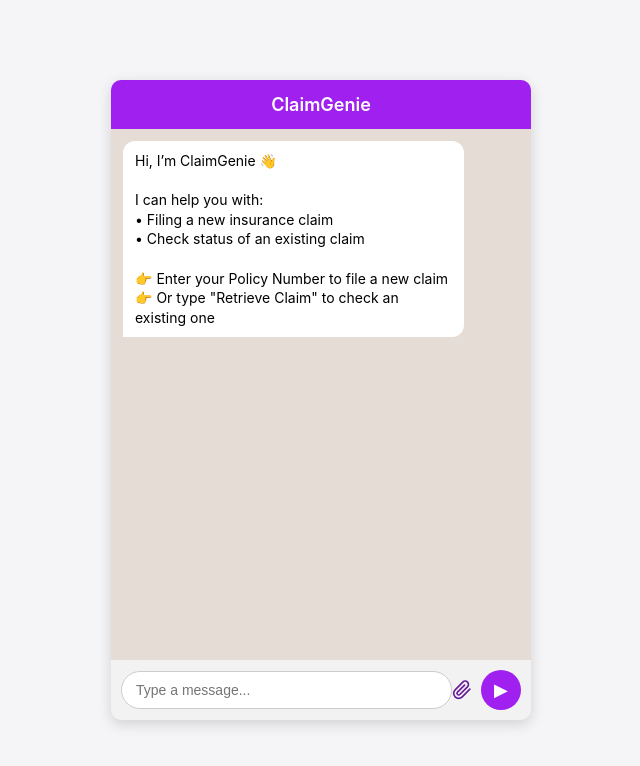
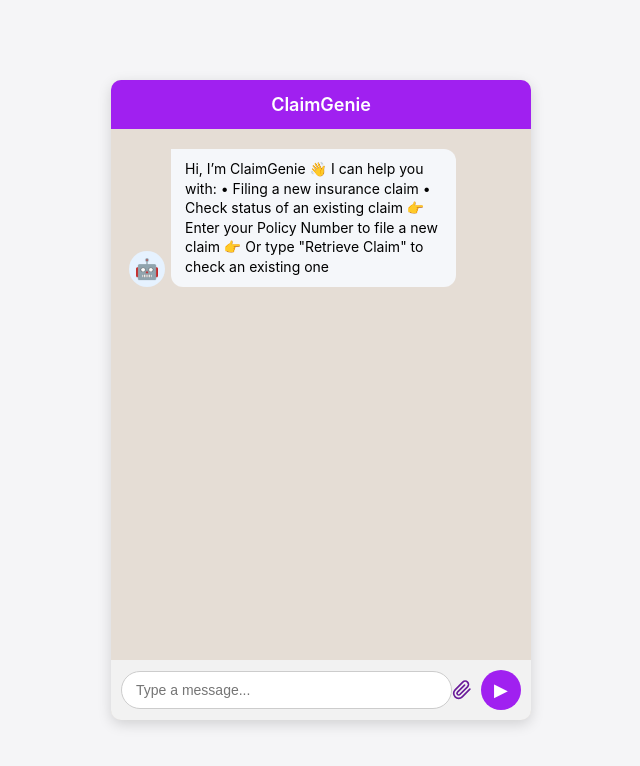
Before and after one commit to harshasai27/ClaimGenie2, a React (Create React App) app in the folder claim-genie-ui/: page /chat in a window 1280 px wide. Shown: the top 766 px of the page, without its empty margins (319-959 px from the left). Built offline with nearby package versions, Linux system fonts and the light colour scheme.

Commit message:
Updated styling for Bot and User logo

```diff
--- a/claim-genie-ui/src/components/ClaimGenie.css
+++ b/claim-genie-ui/src/components/ClaimGenie.css
@@ -36,7 +36,7 @@
   flex-direction: column;
 }
 
-.cg-bubble {
+/* .cg-bubble {
   max-width: 80%;
   padding: 10px 12px;
   border-radius: 12px;
@@ -57,7 +57,7 @@
   align-self: flex-end;
   background: #d2f8d2;
   border-bottom-right-radius: 0;
-}
+} */
 
 .cg-input-row {
   display: flex;
@@ -120,3 +120,56 @@
 .cg-upload-btn:hover {
  transform: scale(1.1);
 }
+
+
+/* Message Row */
+.cg-message-row {
+ display: flex;
+ align-items: flex-end;
+ margin: 8px 0;
+}
+/* Alignment */
+.cg-message-row.bot {
+ justify-content: flex-start;
+}
+.cg-message-row.user {
+ justify-content: flex-end;
+}
+/* Avatar */
+.cg-avatar {
+ width: 36px;
+ height: 36px;
+ border-radius: 50%;
+ font-size: 20px;
+ display: flex;
+ align-items: center;
+ justify-content: center;
+ margin: 0 6px;
+ background: #f0f0f0;
+}
+/* Optional custom colors */
+.bot-avatar {
+ background: #e6f2ff;
+}
+.user-avatar {
+ background: #e8ffe6;
+}
+/* Chat Bubble */
+.cg-bubble {
+ max-width: 65%;
+ padding: 10px 14px;
+ border-radius: 12px;
+ font-size: 14px;
+ line-height: 1.4;
+}
+/* Bot bubble */
+.cg-bubble.bot {
+ background: #f5f7fa;
+ border-top-left-radius: 0;
+}
+/* User bubble */
+.cg-bubble.user {
+ background: #007bff;
+ color: white;
+ border-top-right-radius: 0;
+}
--- a/claim-genie-ui/src/components/ClaimGenie.jsx
+++ b/claim-genie-ui/src/components/ClaimGenie.jsx
@@ -2,8 +2,8 @@ import { useState, useEffect, useRef } from "react";
 import axios from "axios";
 import "./ClaimGenie.css";
 
-//const API_URL = "https://legendary-space-carnival-gg4vwjqxgj5cwr6p-5000.app.github.dev/api/chat";
-const API_URL = "https://zany-engine-97w7wpjg94w93xgjj-5000.app.github.dev/api/chat";
+const API_URL = "https://legendary-space-carnival-gg4vwjqxgj5cwr6p-5000.app.github.dev/api/chat";
+//const API_URL = "https://zany-engine-97w7wpjg94w93xgjj-5000.app.github.dev/api/chat";
 
 
 export default function ClaimGenie() {
@@ -66,11 +66,28 @@ export default function ClaimGenie() {
                 <div className="cg-header">ClaimGenie</div>
 
                 <div className="cg-messages">
-                    {messages.map((m, i) => (
+                    {/* {messages.map((m, i) => (
                         <div key={i} className={`cg-bubble ${m.from}`}>
                             {m.text}
                         </div>
-                    ))}
+                    ))} */}
+
+                    {messages.map((m, i) => (
+<div key={i} className={`cg-message-row ${m.from}`}>
+   {/* Bot Avatar */}
+   {m.from === "bot" && (
+<div className="cg-avatar bot-avatar">🤖</div>
+   )}
+   {/* Message Bubble */}
+<div className={`cg-bubble ${m.from}`}>
+     {m.text}
+</div>
+   {/* User Avatar */}
+   {m.from === "user" && (
+<div className="cg-avatar user-avatar">👤</div>
+   )}
+</div>
+))}
                     <div ref={bottomRef} />
                 </div>
 
```
